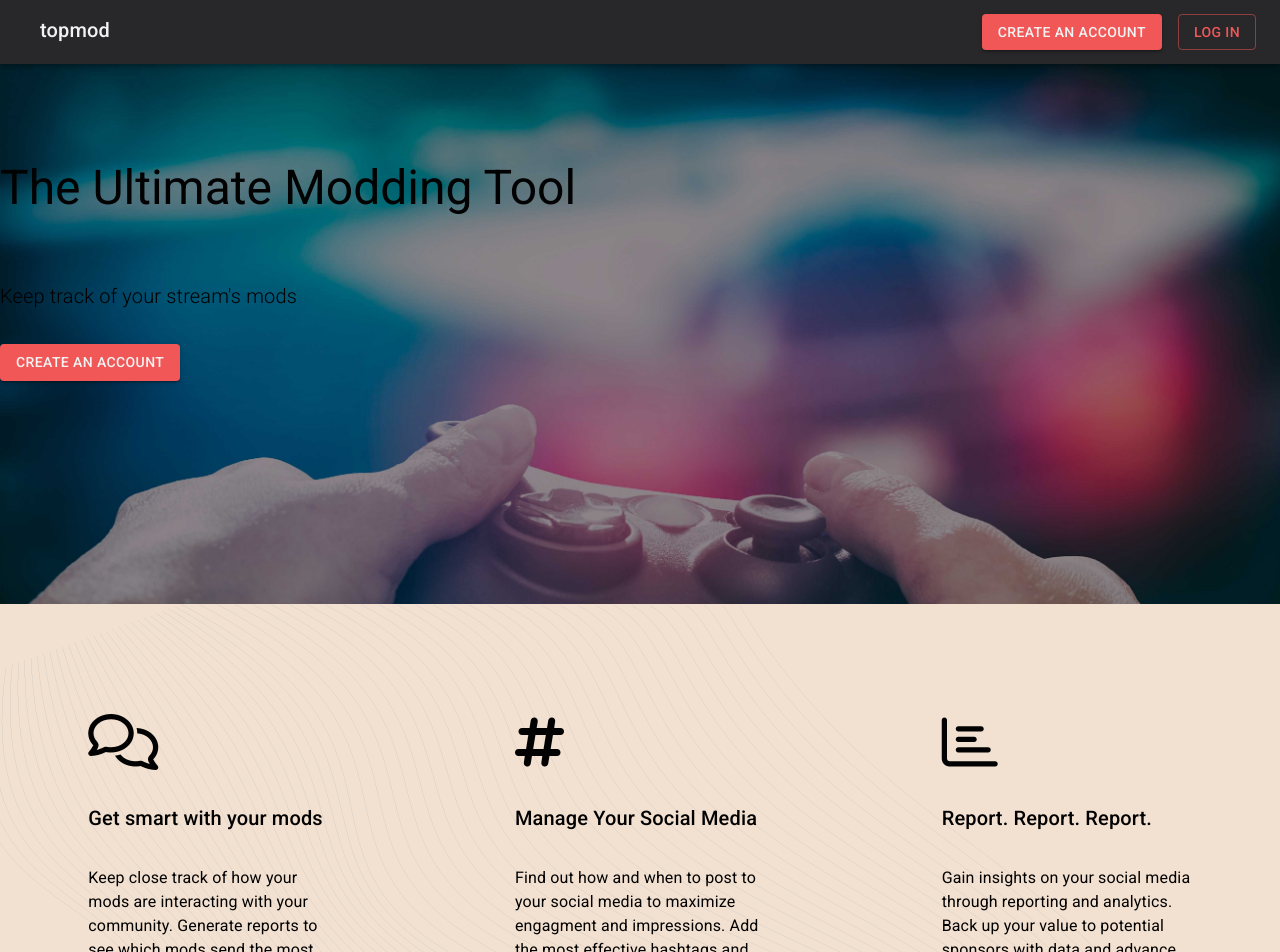
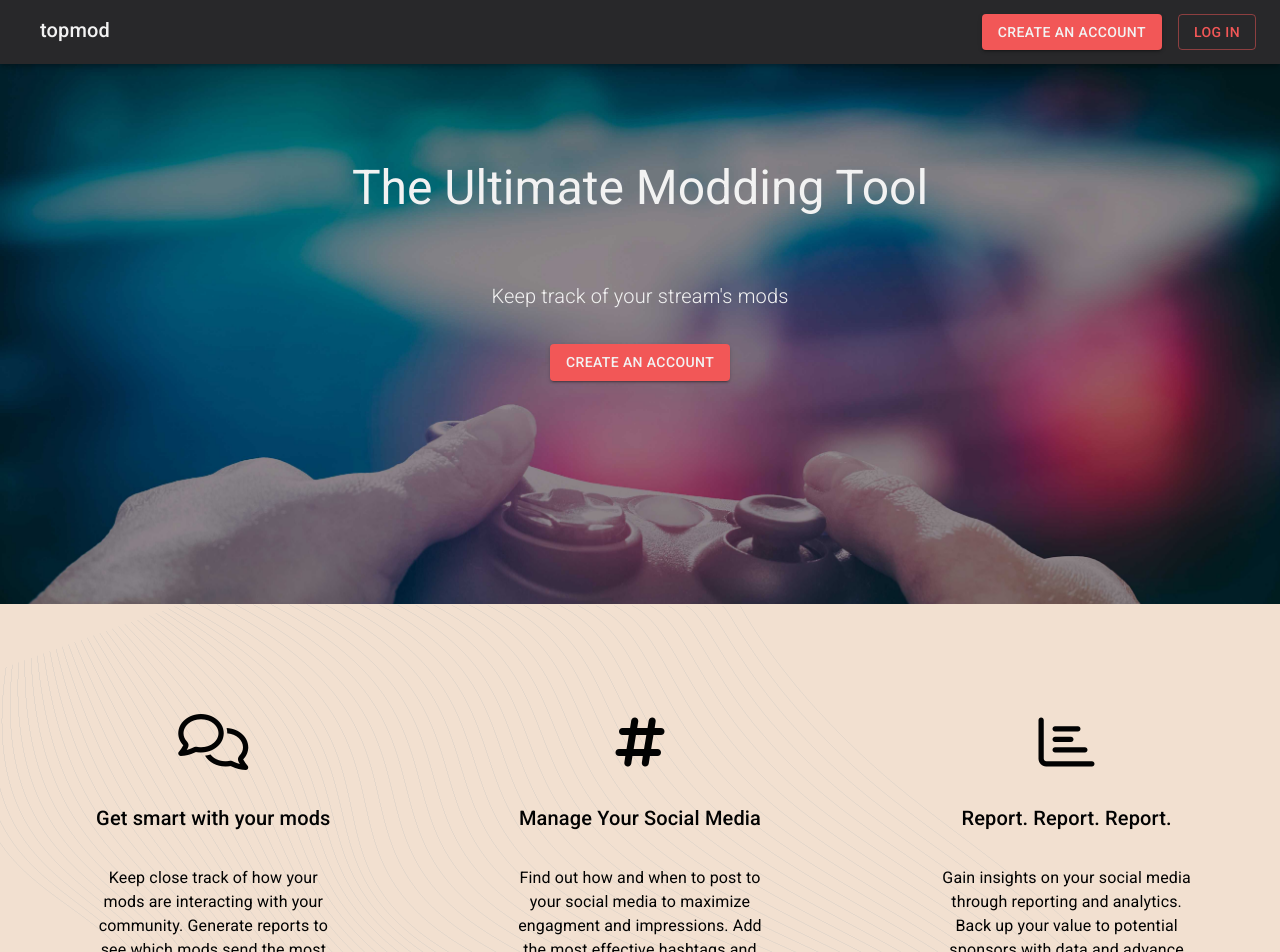
Before and after one commit to bensoutendijk/topmod-front-end, a React (Create React App) app: page / in a window 1280 px wide. Shown: the top 952 px of the page. Built offline with nearby package versions, Linux system fonts and the light colour scheme; no server answers.

Commit message:
fix styles on SplashPage

```diff
--- a/src/components/SplashPage.js
+++ b/src/components/SplashPage.js
@@ -12,6 +12,7 @@ const useStyles = makeStyles((theme) => createStyles({
     flexDirection: 'column',
   },
   hero: {
+    textAlign: 'center',
     flexGrow: 1,
     backgroundImage: 'url(/assets/images/hero.jpeg)',
     backgroundPosition: '100% 0',
@@ -23,9 +24,11 @@ const useStyles = makeStyles((theme) => createStyles({
     height: '540px',
   },
   heroHeadline: {
+    color: theme.palette.primary.contrastText,
     marginTop: theme.spacing(12),
   },
   heroCaption: {
+    color: theme.palette.primary.contrastText,
     marginTop: theme.spacing(8),
     fontWeight: 300,
     [theme.breakpoints.down('sm')]: {
@@ -36,6 +39,7 @@ const useStyles = makeStyles((theme) => createStyles({
     marginTop: theme.spacing(4),
   },
   features: {
+    textAlign: 'center',
     flexGrow: 1,
     backgroundImage: 'url(/assets/images/CurvyLines.png)',
     backgroundColor: '#F2E0D0',
```
